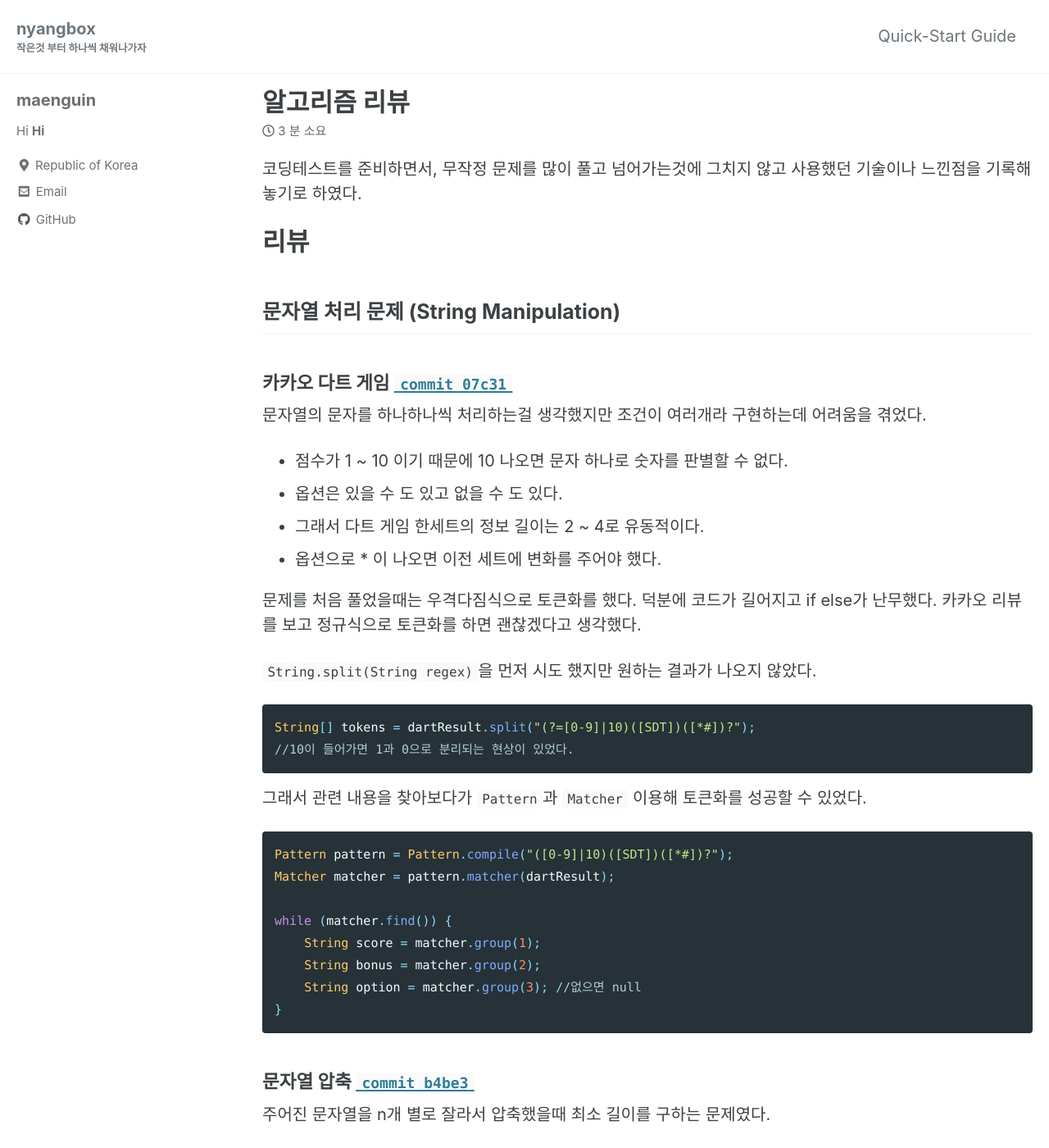
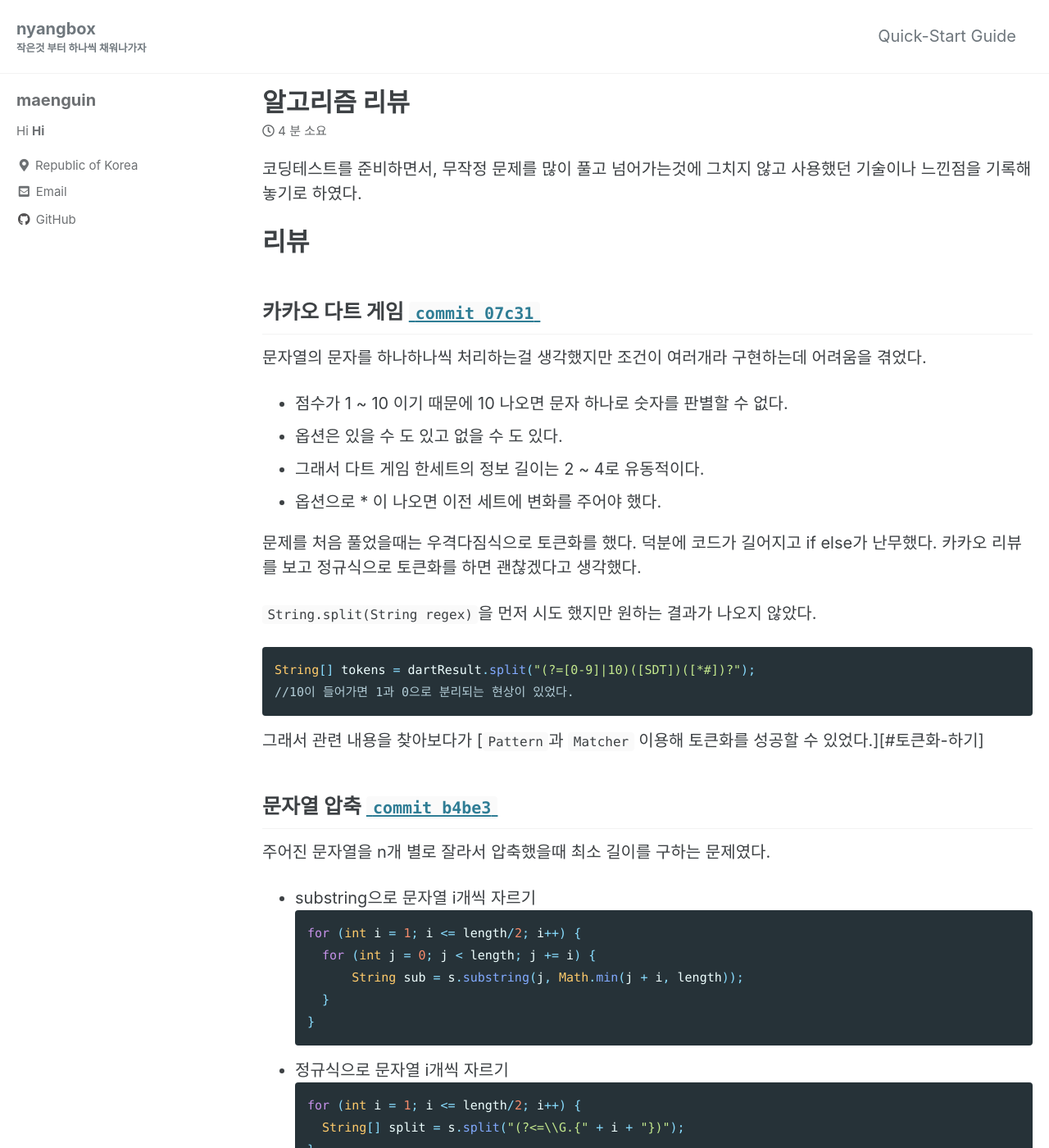
Before and after one commit to maenguin/maenguin.github.io, a Jekyll site: the page built from _posts/2020-12-01-algorithm-study.md, in a window 1280 px wide and 1400 px high. Shown: the whole window at 82% size. Built offline with Jekyll 4.4.1, drawn with Linux system fonts in a browser that asks for light colours; cached includes are drawn as plain includes; some of the changed text lies outside the part shown.

Commit message:
Update 2020-12-01-algorithm-study.md

````diff
--- a/_posts/2020-12-01-algorithm-study.md
+++ b/_posts/2020-12-01-algorithm-study.md
@@ -11,11 +11,7 @@ tags:
 
 # 리뷰
 
-
-
-## 문자열 처리 문제 (String Manipulation)
-
-### 카카오 다트 게임 [`commit 07c31`](https://github.com/maenguin/Algorithm/commit/07c314561c29136f284fb457ea3d9340cade6f1d)
+## 카카오 다트 게임 [`commit 07c31`](https://github.com/maenguin/Algorithm/commit/07c314561c29136f284fb457ea3d9340cade6f1d)
 문자열의 문자를 하나하나씩 처리하는걸 생각했지만 조건이 여러개라 구현하는데 어려움을 겪었다.
 * 점수가 1 ~ 10 이기 때문에 10 나오면 문자 하나로 숫자를 판별할 수 없다.
 * 옵션은 있을 수 도 있고 없을 수 도 있다.
@@ -30,19 +26,10 @@ tags:
 String[] tokens = dartResult.split("(?=[0-9]|10)([SDT])([*#])?");
 //10이 들어가면 1과 0으로 분리되는 현상이 있었다.
 ```
-그래서 관련 내용을 찾아보다가 `Pattern`과 `Matcher` 이용해 토큰화를 성공할 수 있었다.
-```java
-Pattern pattern = Pattern.compile("([0-9]|10)([SDT])([*#])?");
-Matcher matcher = pattern.matcher(dartResult);
+그래서 관련 내용을 찾아보다가 [`Pattern`과 `Matcher` 이용해 토큰화를 성공할 수 있었다.][#토큰화-하기]
 
-while (matcher.find()) {
-    String score = matcher.group(1);
-    String bonus = matcher.group(2);
-    String option = matcher.group(3); //없으면 null
-}
-```
 
-### 문자열 압축 [`commit b4be3`](https://github.com/maenguin/Algorithm/commit/b4be32543a8b5ecbfe514fb33f6c1b0886c10d82)
+## 문자열 압축 [`commit b4be3`](https://github.com/maenguin/Algorithm/commit/b4be32543a8b5ecbfe514fb33f6c1b0886c10d82)
 주어진 문자열을 n개 별로 잘라서 압축했을때 최소 길이를 구하는 문제였다.
 
 * substring으로 문자열 i개씩 자르기
@@ -60,7 +47,7 @@ for (int i = 1; i <= length/2; i++) {
 }
 ```
 
-### 핸드폰 번호 가리기 [`commit 71924`](https://github.com/maenguin/Algorithm/commit/71924947b8564a1f7074f2d7ee0d6bf478014702)
+## 핸드폰 번호 가리기 [`commit 71924`](https://github.com/maenguin/Algorithm/commit/71924947b8564a1f7074f2d7ee0d6bf478014702)
 핸드폰 번호의 뒤 4자리를 \*로 가리는 문제였다. java의 replaceAll과 정규 표현식을 사용했다.
 ```java
 phone_number.replaceAll(".(?=.{4})","*");
@@ -83,20 +68,20 @@ phone_number.replaceAll("(?<=.2|.{3}).(?=.{4})","*");
 반신반의하면서 바꾸어보았는데 테스트를 말끔히 통과하였다.
 왜 이런 퍼포먼스적인 차이가 발생했는지 알아봐야겠다...
 
-### 문자열 정수로 바꾸기 [`commit 2fd76`](https://github.com/maenguin/Algorithm/commit/2fd76694a2adc8247594402d5097e10c351f2ed0)
+## 문자열 정수로 바꾸기 [`commit 2fd76`](https://github.com/maenguin/Algorithm/commit/2fd76694a2adc8247594402d5097e10c351f2ed0)
 말그대로 주어진 문자열을 정수로 바꾸는 문제였다.
 `Integer.parseInt`를 약식으로 구현하였는데 실제 함수를 살펴보니 조금 특이한점을 발견했다.
 나는 문자열을 숫자로 변환해 결과를 담는 변수에 양수로 값을 쌓았지만 실제 함수 `음수`로 값을 쌓았다.
 이유인 즉슨, 자료형의 값의 범위를 보았을떄 `MIN_VALUE`의 절대적 크기가 `MAX_VALUE`보다 1크기 때문에
 양수로 값을 쌓게되면 표시하지 못하는 값이 생길 수 있기 떄문이었다.
 
-### 제일 작은 수 제거하기 [`commit 8354b`](https://github.com/maenguin/Algorithm/commit/8354bb29be9684aa6b62664902634d050070b85e)
+## 제일 작은 수 제거하기 [`commit 8354b`](https://github.com/maenguin/Algorithm/commit/8354bb29be9684aa6b62664902634d050070b85e)
 솔루션을 두개 작성했다. 하나는 스트림을 이용해서 풀었고 나머지는 고전적인 방법을 이용해 풀었다.
 스트림 케이스를 박싱과 언박싱이 없도록 사용하였지만 고전적인 풀이에 비해 속도가 5배이상 차이가 났다.
 스트림을 사용해서 문제를 풀때면 항상 성능적인 부분에 대해 고민하게 된다.
 실무에서는 어떻게 사용할지 궁금하다.
 
-### 멀쩡한 사각형 [`commit 2d8a7`](https://github.com/maenguin/Algorithm/commit/2d8a74e35e2abdbc3add297462ff77cf3ba9498d)
+## 멀쩡한 사각형 [`commit 2d8a7`](https://github.com/maenguin/Algorithm/commit/2d8a74e35e2abdbc3add297462ff77cf3ba9498d)
 대각선이 지나는 사각형 격자가 있을때 대각선을 포함하지 않는 격자칸의 개수를 구하는 문제였다.
 수학적인 규칙이 있을것이라 예상했지만 발견하는데 오래걸렸기 때문에 처음에는 기울기를 이용해서 풀었다.
 
@@ -224,7 +209,20 @@ private long sum(long n){
 ## 기억해두면 좋은 코드
 
 ### 문자열 처리 (String Manipulation)
-## Regex
+#### Regex
+##### 토큰화 하기
+```java
+String dartResult = "10S*4D1T#"
+Pattern pattern = Pattern.compile("([0-9]|10)([SDT])([*#])?");
+Matcher matcher = pattern.matcher(dartResult);
+
+while (matcher.find()) {
+    String score = matcher.group(1);
+    String bonus = matcher.group(2);
+    String option = matcher.group(3); //없으면 null
+}
+//10S* 4D 1T#
+```
 
 ### 완전 탐색 (String Manipulation)
 
````
Also changed, not shown: other parts of _posts/2020-12-01-algorithm-study.md (+1 -3 lines).
